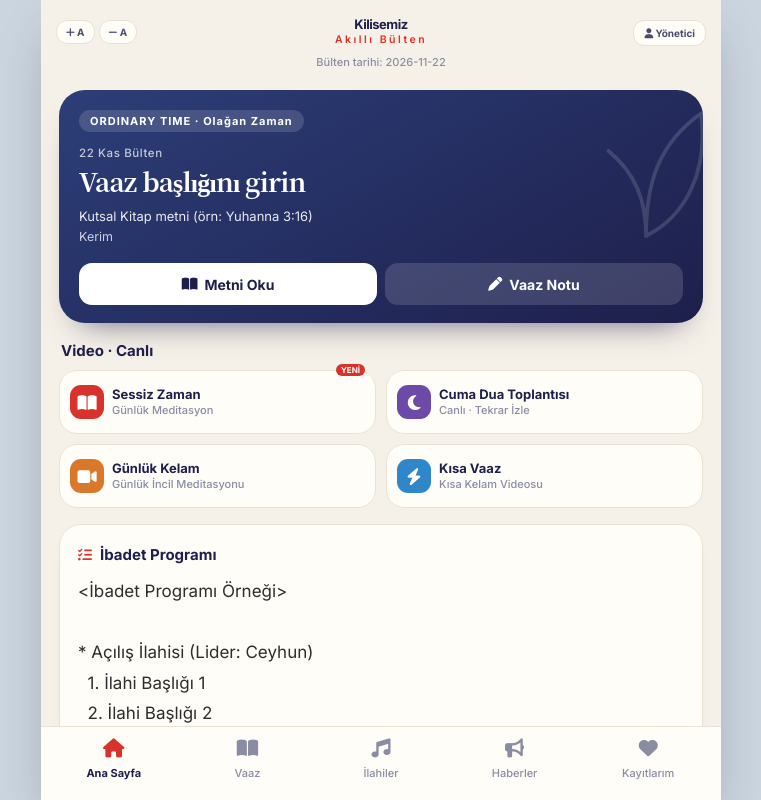
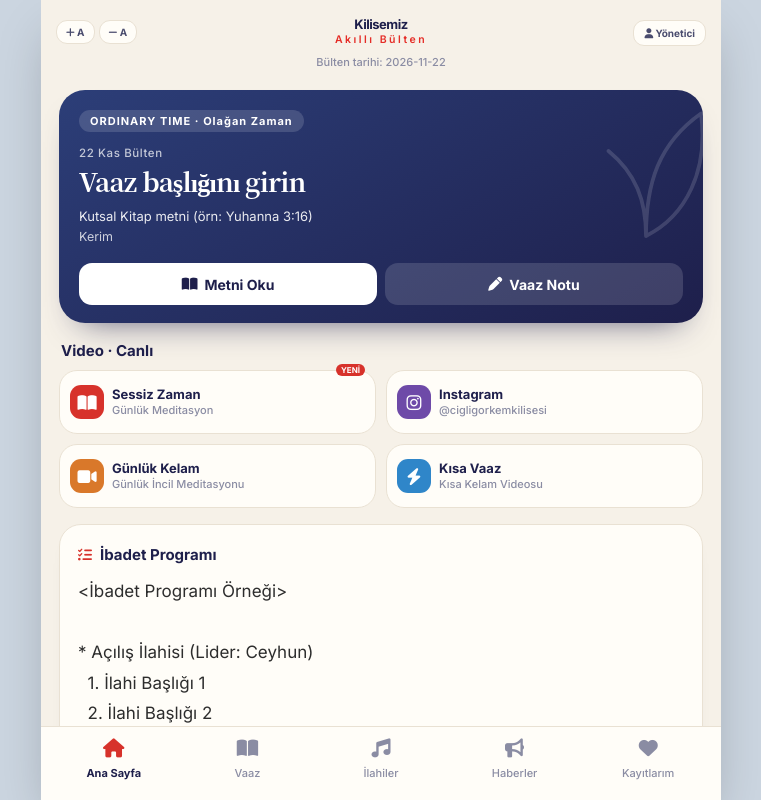
Before and after one commit to Cey-91/akilli-bulten, a plain HTML site: page index.html in a window 1280 px wide. Shown: the whole page, without its empty margins (259-1020 px from the left). Drawn offline with Linux system fonts and the light colour scheme.

Commit message:
fix: 금요 버튼을 인스타그램 링크로 교체, 악보 URL 검증 추가
- index.html: instagramId가 있으면 #fridayLiveBtn을 Instagram 링크로 대체 (아이콘·문구·클릭 동작)
- index.html: 중복 인스타 버튼(İbadet Bilgisi 카드) 제거
- admin.html: 악보 링크는 https:// 로 시작해야 등록되도록 검증

Co-Authored-By: Claude Sonnet 4.6 <noreply@anthropic.com>
Claude-Session: https://claude.ai/code/session_01X9khUySRq3U5ePRuNh4qk5

```diff
--- a/index.html
+++ b/index.html
@@ -1784,13 +1784,7 @@ function applyChurchInfo() {
 function updateViews() {
   applyChurchInfo();
   document.getElementById("view-worshipOrder").innerHTML = store.worshipOrder ? store.worshipOrder.replace(/</g, "&lt;").replace(/>/g, "&gt;").replace(/\n/g, "<br>") : "";
-  // 예배 정보 + 인스타그램 링크
-  let siHtml = store.serviceInfo ? store.serviceInfo.replace(/</g, "&lt;").replace(/>/g, "&gt;").replace(/\n/g, "<br>") : "";
-  if (store.instagramId) {
-    const igId = store.instagramId.replace(/^@/, "");
-    siHtml += `<br><a href="https://www.instagram.com/${encodeURIComponent(igId)}/" target="_blank" rel="noopener" style="display:inline-flex;align-items:center;gap:5px;margin-top:8px;padding:6px 12px;background:linear-gradient(135deg,#f09433,#e6683c,#dc2743,#cc2366,#bc1888);color:#fff;border-radius:20px;font-size:13px;font-weight:700;text-decoration:none;"><svg width="14" height="14" viewBox="0 0 24 24" fill="currentColor"><path d="M12 2.163c3.204 0 3.584.012 4.85.07 3.252.148 4.771 1.691 4.919 4.919.058 1.265.069 1.645.069 4.849 0 3.205-.012 3.584-.069 4.849-.149 3.225-1.664 4.771-4.919 4.919-1.266.058-1.644.07-4.85.07-3.204 0-3.584-.012-4.849-.07-3.26-.149-4.771-1.699-4.919-4.92-.058-1.265-.07-1.644-.07-4.849 0-3.204.013-3.583.07-4.849.149-3.227 1.664-4.771 4.919-4.919 1.266-.057 1.645-.069 4.849-.069zM12 0C8.741 0 8.333.014 7.053.072 2.695.272.273 2.69.073 7.052.014 8.333 0 8.741 0 12c0 3.259.014 3.668.072 4.948.2 4.358 2.618 6.78 6.98 6.98C8.333 23.986 8.741 24 12 24c3.259 0 3.668-.014 4.948-.072 4.354-.2 6.782-2.618 6.979-6.98.059-1.28.073-1.689.073-4.948 0-3.259-.014-3.667-.072-4.947-.196-4.354-2.617-6.78-6.979-6.98C15.668.014 15.259 0 12 0zm0 5.838a6.162 6.162 0 100 12.324 6.162 6.162 0 000-12.324zM12 16a4 4 0 110-8 4 4 0 010 8zm6.406-11.845a1.44 1.44 0 100 2.881 1.44 1.44 0 000-2.881z"/></svg>@${igId}</a>`;
-  }
-  document.getElementById("view-serviceInfo").innerHTML = siHtml;
+  document.getElementById("view-serviceInfo").innerHTML = store.serviceInfo ? store.serviceInfo.replace(/</g, "&lt;").replace(/>/g, "&gt;").replace(/\n/g, "<br>") : "";
   renderNewsText(document.getElementById("view-churchNews"), store.churchNews);
   renderBible();
   if (store.sermonTitle) {
@@ -1847,6 +1841,18 @@ function updateViews() {
   } else {
     fridayBtn.style.display = "flex";
     document.getElementById("fridayBtnText").innerText = "Cuma Dua Toplantısı";
+  }
+  // 금요 버튼 → 인스타그램 링크로 대체 (instagramId가 있을 때)
+  const igBtn = document.getElementById("fridayLiveBtn");
+  if (igBtn && store.instagramId) {
+    const igId = String(store.instagramId).replace(/^@/, "").trim();
+    igBtn.style.display = "flex";
+    const icon = igBtn.querySelector("i");
+    if (icon) icon.className = "fa-brands fa-instagram";
+    document.getElementById("fridayBtnText").innerText = "Instagram";
+    const sm = igBtn.querySelector("small");
+    if (sm) sm.innerText = "@" + igId;
+    igBtn.onclick = () => window.open("https://www.instagram.com/" + encodeURIComponent(igId) + "/", "_blank", "noopener");
   }
   const logoImg = document.getElementById("mainAppLogo");
   if (store.logoData) {
```
Also changed, not shown: admin.html (+1 -0 lines).
